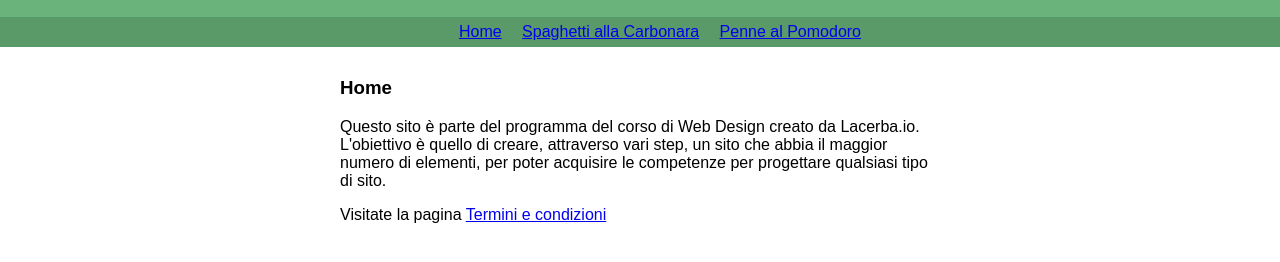
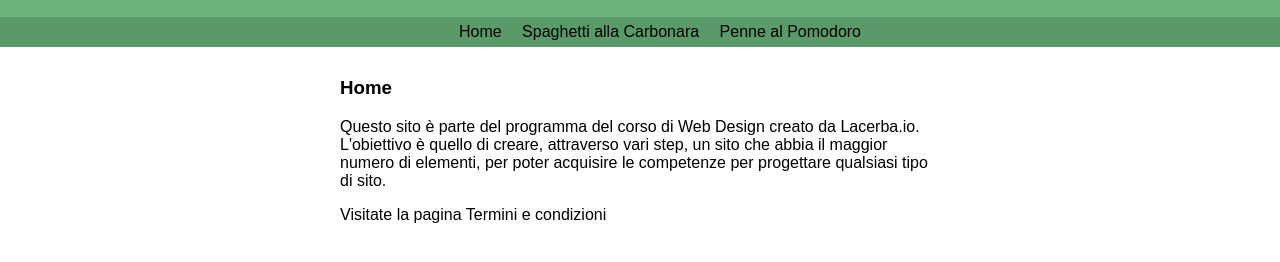
Before and after one commit to Italo94pc/portfolio, a plain HTML site: page index.html in a window 1280 px wide. Shown: the part 108-370 px from the top of the page. Drawn offline with Linux system fonts and the light colour scheme.

Commit message:
Add files via upload

```diff
--- a/style/main.css
+++ b/style/main.css
@@ -1,5 +1,11 @@
 #header {
 	background-color: #6ab47b;
+}
+
+body {
+	color: black;
+	font-family: Corbel, Arial, sans-serif;
+	margin: 0px;
 }
 
 h1 {
@@ -10,15 +16,14 @@ h1 {
 	color: #ffffff;
 }
 
+a {
+	color: #000000;
+	text-decoration: none;
+}
+
 h2 {
 	color: #ffffff;
 	text-align: center;
-}
-
-body {
-	color: black;
-	font-family: Corbel, Arial, sans-serif;
-	margin: 0px;
 }
 
 #nav {
```
